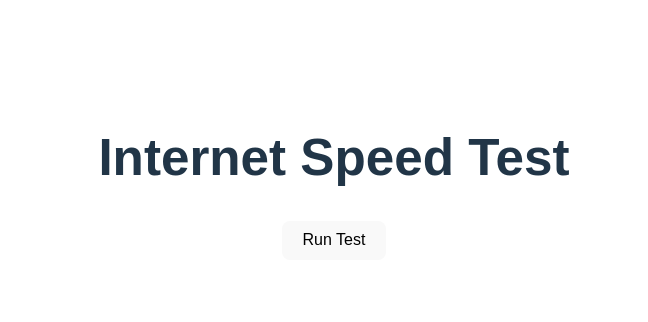
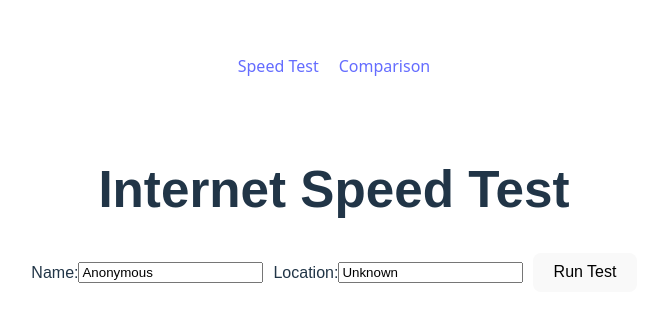
Before and after one commit to 700-Digital-Equity/speedtest-webapp, a React (Vite) app in the folder frontend/: page / in a window 1280 px wide. Shown: the part 222-544 px from the top of the page, without its empty margins (306-954 px from the left). Built offline with nearby package versions, Linux system fonts and the light colour scheme.

Commit message:
add leaderboard screen and add name to stored result

```diff
--- a/frontend/package.json
+++ b/frontend/package.json
@@ -11,7 +11,8 @@
   },
   "dependencies": {
     "react": "^19.1.0",
-    "react-dom": "^19.1.0"
+    "react-dom": "^19.1.0",
+    "react-router-dom": "^7.6.3"
   },
   "devDependencies": {
     "@eslint/js": "^9.29.0",
--- a/frontend/src/App.jsx
+++ b/frontend/src/App.jsx
@@ -1,8 +1,21 @@
 import './App.css'
 import SpeedTest from './components/SpeedTest';
+import Leaderboard from './components/Leaderboard';
+import { BrowserRouter as Router, Routes, Route, Link } from 'react-router-dom';
 
 function App() {
-    return <SpeedTest/>;
+    return (
+        <Router>
+            <nav style={{ padding: 20 }}>
+                <Link to="/" style={{ marginRight: 20 }}>Speed Test</Link>
+                <Link to="/leaderboard">Comparison</Link>
+            </nav>
+            <Routes>
+                <Route path="/" element={<SpeedTest />} />
+                <Route path="/leaderboard" element={<Leaderboard />} />
+            </Routes>
+        </Router>
+    )
 
 }
 
--- /dev/null
+++ b/frontend/src/components/Leaderboard.jsx
@@ -0,0 +1,60 @@
+import React, { useEffect, useState } from 'react';
+
+export default function Leaderboard() {
+  const [results, setResults] = useState([]);
+  const [loading, setLoading] = useState(true);
+
+  const BACKEND_URL = 'https://jubilant-beauty-production.up.railway.app/results'; // Update if deploying
+
+  useEffect(() => {
+    const fetchResults = async () => {
+      try {
+        const response = await fetch(BACKEND_URL);
+        const data = await response.json();
+        setResults(data);
+      } catch (err) {
+        console.error('Failed to fetch leaderboard data', err);
+      } finally {
+        setLoading(false);
+      }
+    };
+
+    fetchResults();
+  }, []);
+
+  return (
+    <div style={{ padding: 30, fontFamily: 'sans-serif' }}>
+      <h1>Leaderboard</h1>
+      {loading ? (
+        <p>Loading...</p>
+      ) : results.length === 0 ? (
+        <p>No results yet.</p>
+      ) : (
+        <table border="1" cellPadding="10" style={{ borderCollapse: 'collapse', marginTop: 20 }}>
+          <thead>
+            <tr>
+              <th>User</th>
+              <th>Location</th>
+              <th>Ping (ms)</th>
+              <th>Download (Mbps)</th>
+              <th>Upload (Mbps)</th>
+              <th>Time</th>
+            </tr>
+          </thead>
+          <tbody>
+            {results.map((r, index) => (
+              <tr key={index}>
+                <td>{r.name}</td>
+                <td>{r.location}</td>
+                <td>{r.ping}</td>
+                <td>{r.download}</td>
+                <td>{r.upload}</td>
+                <td>{new Date(r.timestamp).toLocaleString()}</td>
+              </tr>
+            ))}
+          </tbody>
+        </table>
+      )}
+    </div>
+  );
+}
--- a/frontend/src/components/SpeedTest.jsx
+++ b/frontend/src/components/SpeedTest.jsx
@@ -3,6 +3,8 @@ import React, { useState } from 'react';
 export default function SpeedTest() {
   const [results, setResults] = useState(null);
   const [isRunning, setIsRunning] = useState(false);
+  const [name, setName] = useState('Anonymous');
+  const [location, setLocation] = useState('Unknown');
 
   const SERVER = 'https://700-digital-equity.digital';
 
@@ -102,6 +104,8 @@ export default function SpeedTest() {
         headers: { 'Content-Type': 'application/json' },
         body: JSON.stringify({
           ip: publicIP.ip,
+          name,
+          location,
           ping,
           download,
           upload,
@@ -117,6 +121,23 @@ export default function SpeedTest() {
   return (
     <div style={{ padding: 30, fontFamily: 'sans-serif' }}>
       <h1>Internet Speed Test</h1>
+      <label>Name:</label>
+      <input
+        type="text"
+        placeholder="Enter your name"
+        value={name}
+        onChange={(e) => setName(e.target.value)}
+        required
+        style={{ marginRight: 10 }}
+      />
+      <label>Location:</label>
+      <input
+        type="text"
+        placeholder="Enter your location (optional)"
+        value={location}
+        onChange={(e) => setLocation(e.target.value)}
+        style={{ marginRight: 10 }}
+      />
       <button onClick={runTest} disabled={isRunning}>
         {isRunning ? 'Running...' : 'Run Test'}
       </button>
```
Also changed, not shown: 2 other files (tests, documents, lock files or other folders).
